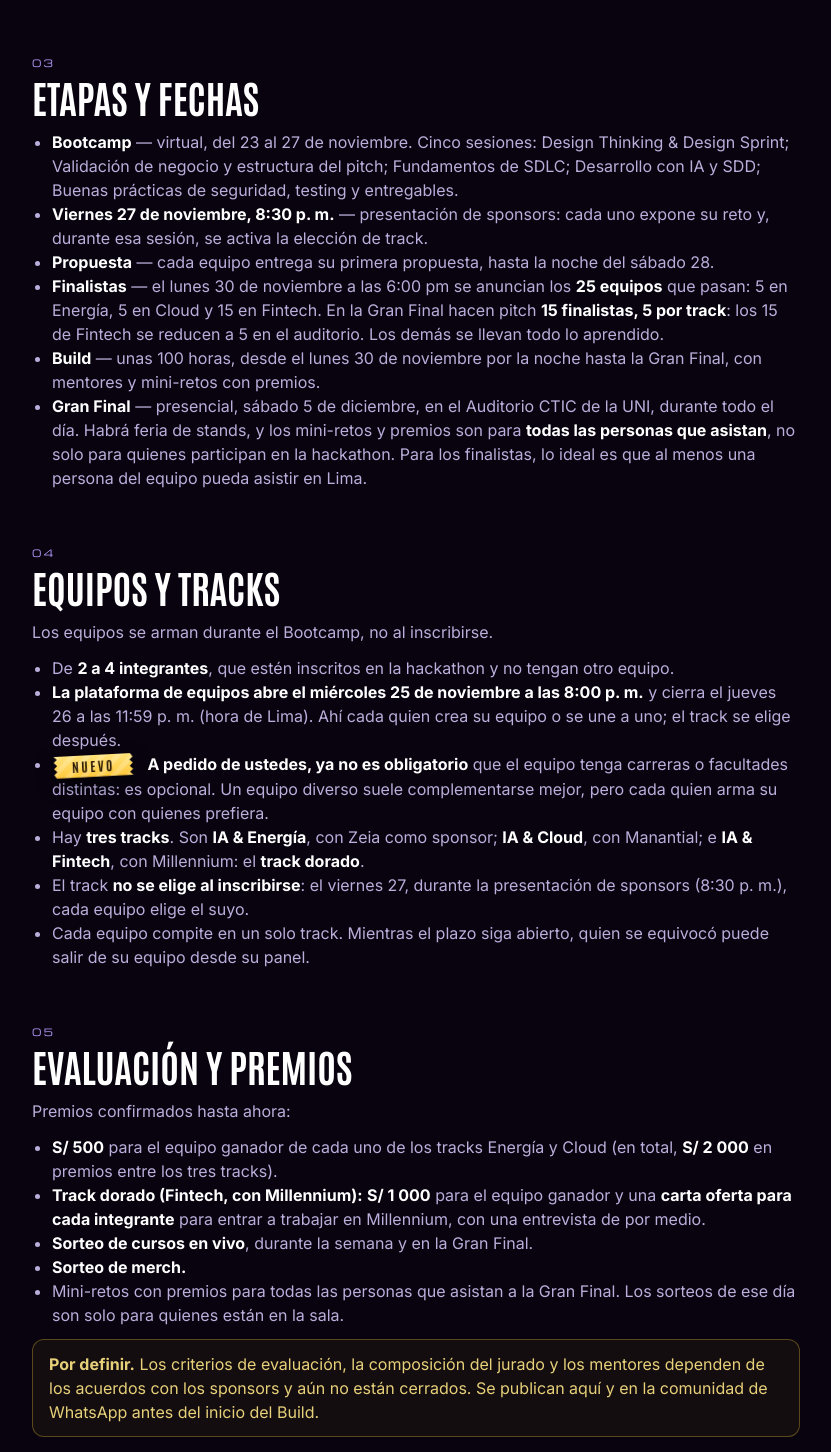
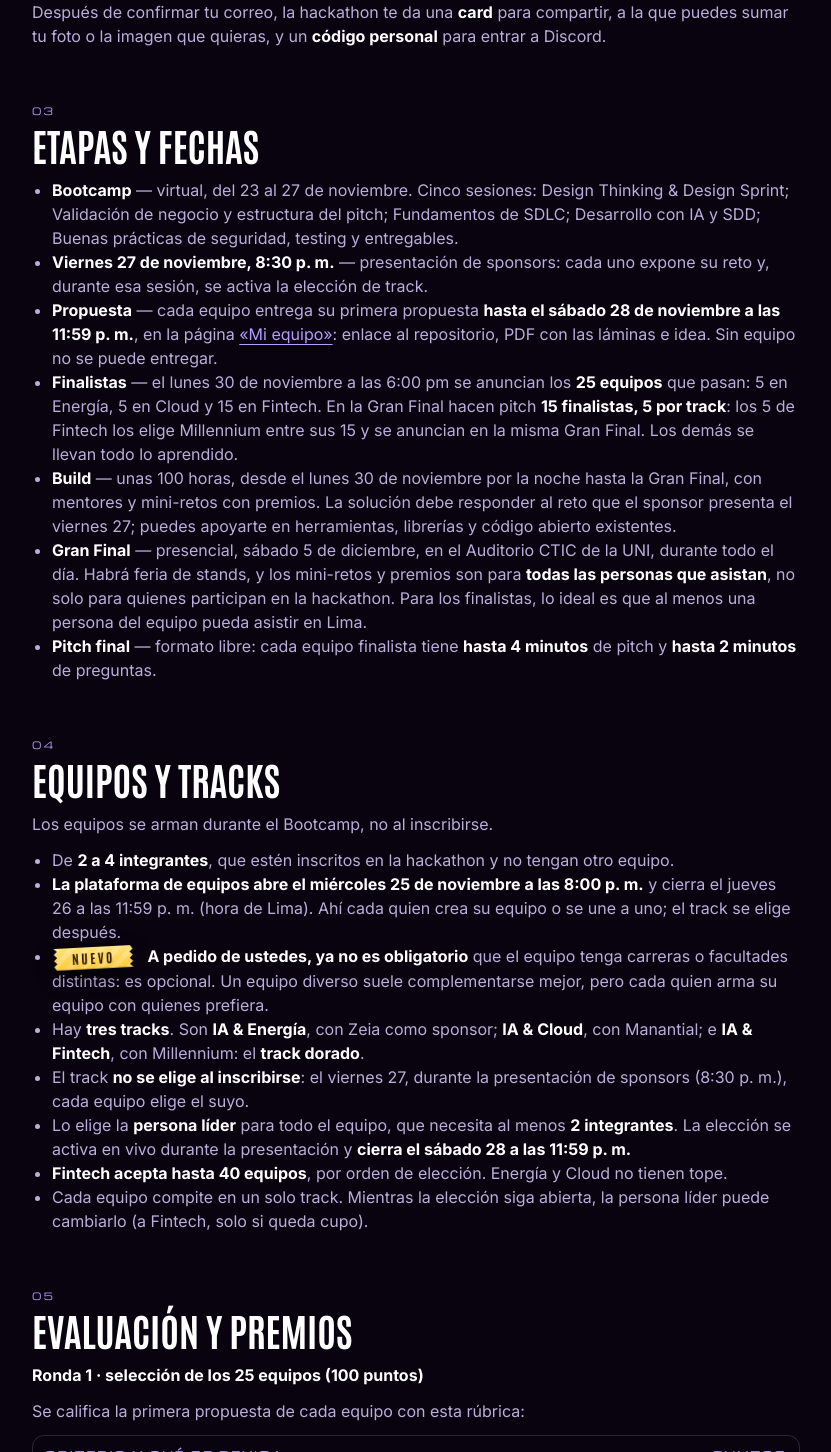
Before and after one commit to IEEE-CIS-UNI/Hack-CIS, a Next.js app: page /bases in a window 1280 px wide. Shown: the part 1348-2800 px from the top of the page, without its empty margins (224-1055 px from the left). Built offline with nearby package versions, Linux system fonts and the light colour scheme; no server answers.

Commit message:
Bases: rúbricas, proceso de selección, plazos de tracks y entrega, pitch y premios

```diff
--- a/src/app/bases/page.tsx
+++ b/src/app/bases/page.tsx
@@ -22,9 +22,8 @@ export const metadata: Metadata = {
  * contenido sale de lo que el sitio ya afirma (fechas, cupos, tracks, reglas de
  * equipo) y de cómo está hecho el sistema de inscripción, no de supuestos.
  *
- * Lo que todavía no está decidido aparece marcado como pendiente en vez de
- * rellenarse con algo verosímil: unas bases con un dato inventado son peores
- * que unas bases con un hueco honesto.
+ * Lo que todavía no está decidido se omite en vez de rellenarse con algo verosímil: unas bases con un dato
+ * inventado son peores que unas bases con un hueco.
  */
 
 function Seccion({ n, titulo, children }: { n: string; titulo: string; children: React.ReactNode }) {
@@ -39,15 +38,32 @@ function Seccion({ n, titulo, children }: { n: string; titulo: string; children:
   );
 }
 
-function Pendiente({ children }: { children: React.ReactNode }) {
-  return (
-    <p className="rounded-xl border border-amber-300/30 bg-amber-300/5 px-4 py-3 text-amber-200/90">
-      <strong className="font-bold">Por definir.</strong> {children}
-    </p>
-  );
-}
+const B = ({ children }: { children: React.ReactNode }) => <strong className="text-white">{children}</strong>;
 
-const B = ({ children }: { children: React.ReactNode }) => <strong className="text-white">{children}</strong>;
+/** Rúbrica de la primera propuesta: con ella se eligen los 25 equipos que construyen. Suma 100. */
+const RUBRICA: [string, string, number][] = [
+  ["Problema y reto del track", "Entiende el reto del sponsor y lo plantea con claridad: a quién afecta y por qué importa.", 20],
+  ["Solución propuesta", "Responde al problema, aporta valor y se explica en pocas líneas.", 20],
+  ["Uso de agentes de IA", "Qué hará el agente, con qué herramientas y por qué la solución lo necesita.", 20],
+  ["Viabilidad y plan de desarrollo", "Alcanzable en 100 horas: alcance realista, hitos y roles del equipo.", 20],
+  ["Estructura de la propuesta", "Incluye problema, solución, tecnología, plan y uso de IA. Ordenada y legible.", 20],
+];
+/** [track, equipos que pasan a construir, finalistas que hacen pitch] */
+const PASAN: [string, string, string][] = [
+  ["IA & Energía (Zeia)", "5", "5"],
+  ["IA & Cloud (Manantial)", "5", "5"],
+  ["IA & Fintech (Millennium), track dorado", "15", "5 de los 15"],
+];
+/** Rúbrica de la Gran Final: peso de cada criterio en porcentaje. */
+const RUBRICA_FINAL: [string, number][] = [
+  ["Impacto en el negocio (reto del track)", 50],
+  ["Viabilidad técnica y prototipo", 20],
+  ["Creatividad de la solución", 20],
+  ["Uso de agentes de IA", 5],
+  ["Calidad del pitch final", 5],
+];
+const celda = "border-b border-white/10 px-2.5 py-3 text-left align-top sm:px-3";
+const cabeza = `${celda} hud text-lavender max-sm:!text-[0.5rem] max-sm:!tracking-[0.08em]`;
 
 export default function BasesPage() {
   return (
@@ -77,6 +93,10 @@ export default function BasesPage() {
               </li>
               <li>
                 Hay <B>250 cupos</B> en la hackathon, por orden de inscripción. Al llenarse queda una <B>lista de espera de hasta 50 personas</B>: si alguien libera su lugar, quien sigue en la lista sube solo. Por eso se pide confirmar la asistencia antes del miércoles 25 de noviembre, 3:00 p. m. (hora de Lima); quien no confirma puede perder su lugar.
+              </li>
+              <li>
+                Quien sube de la lista de espera tiene su <B>propio plazo para confirmar</B>, indicado en el correo. Quien
+                pierde su lugar por no confirmar y quiere volver, entra <B>al final de la fila</B>, si aún hay sitio.
               </li>
               <li>
                 <B>Bootcamp:</B> abierto a cualquier persona, sin costo y sin límite de cupos. Puedes entrar
@@ -129,21 +149,26 @@ export default function BasesPage() {
                 <B>Viernes 27 de noviembre, 8:30 p. m.</B> — presentación de sponsors: cada uno expone su reto y, durante esa sesión, se activa la elección de track.
               </li>
               <li>
-                <B>Propuesta</B> — cada equipo entrega su primera propuesta, hasta la noche del sábado 28.
+                <B>Propuesta</B> — cada equipo entrega su primera propuesta <B>hasta el sábado 28 de noviembre a las 11:59 p. m.</B>, en la página <Link href="/equipos/mi-equipo">«Mi equipo»</Link>: enlace al repositorio, PDF con las láminas e idea. Sin equipo no se puede entregar.
               </li>
               <li>
                 <B>Finalistas</B> — el lunes 30 de noviembre a las 6:00 pm se anuncian los{" "}
-                <B>25 equipos</B> que pasan: 5 en Energía, 5 en Cloud y 15 en Fintech. En la Gran Final hacen pitch <B>15 finalistas, 5 por track</B>: los 15 de Fintech se reducen a 5 en el auditorio. Los demás se llevan todo lo aprendido.
+                <B>25 equipos</B> que pasan: 5 en Energía, 5 en Cloud y 15 en Fintech. En la Gran Final hacen pitch <B>15 finalistas, 5 por track</B>: los 5 de Fintech los elige Millennium entre sus 15 y se anuncian en la misma Gran Final. Los demás se llevan todo lo aprendido.
               </li>
               <li>
                 <B>Build</B> — unas 100 horas, desde el lunes 30 de noviembre por la noche hasta la Gran Final,
-                con mentores y mini-retos con premios.
+                con mentores y mini-retos con premios. La solución debe responder al reto que el sponsor presenta el
+                viernes 27; puedes apoyarte en herramientas, librerías y código abierto existentes.
               </li>
               <li>
                 <B>Gran Final</B> — presencial, sábado 5 de diciembre, en el Auditorio CTIC de la UNI, durante
                 todo el día. Habrá feria de stands, y los mini-retos y premios son para{" "}
                 <B>todas las personas que asistan</B>, no solo para quienes participan en la hackathon. Para los
                 finalistas, lo ideal es que al menos una persona del equipo pueda asistir en Lima.
+              </li>
+              <li>
+                <B>Pitch final</B> — formato libre: cada equipo finalista tiene <B>hasta 4 minutos</B> de pitch y{" "}
+                <B>hasta 2 minutos</B> de preguntas.
               </li>
             </ul>
           </Seccion>
@@ -166,14 +191,65 @@ export default function BasesPage() {
                 equipo elige el suyo.
               </li>
               <li>
-                Cada equipo compite en un solo track. Mientras el plazo siga abierto, quien se equivocó puede
-                salir de su equipo desde su panel.
+                Lo elige la <B>persona líder</B> para todo el equipo, que necesita al menos <B>2 integrantes</B>. La elección
+                se activa en vivo durante la presentación y <B>cierra el sábado 28 a las 11:59 p. m.</B>
+              </li>
+              <li>
+                <B>Fintech acepta hasta 40 equipos</B>, por orden de elección. Energía y Cloud no tienen tope.
+              </li>
+              <li>
+                Cada equipo compite en un solo track. Mientras la elección siga abierta, la persona líder puede
+                cambiarlo (a Fintech, solo si queda cupo).
               </li>
             </ul>
           </Seccion>
 
           <Seccion n="05" titulo="Evaluación y premios">
-            <p>Premios confirmados hasta ahora:</p>
+            <p className="font-bold text-white">Ronda 1 · selección de los 25 equipos (100 puntos)</p>
+            <p>Se califica la primera propuesta de cada equipo con esta rúbrica:</p>
+            <div className="overflow-hidden rounded-xl border border-white/15">
+              <table className="w-full border-collapse text-[0.95rem]">
+                <thead><tr><th scope="col" className={cabeza}>Criterio y qué se revisa</th><th scope="col" className={`${cabeza} w-20 !text-right`}>Puntos</th></tr></thead>
+                <tbody>
+                  {RUBRICA.map(([criterio, revisa, puntos]) => (
+                    <tr key={criterio}><td className={celda}><B>{criterio}</B><br />{revisa}</td><td className={`${celda} !text-right font-bold text-white`}>{puntos}</td></tr>
+                  ))}
+                </tbody>
+              </table>
+            </div>
+            <p className="mt-4 font-bold text-white">Proceso de selección</p>
+            <ul>
+              <li>Cada propuesta la revisan <B>2 revisores internos</B> por separado; el puntaje final es el <B>promedio</B>.</li>
+              <li>Si la diferencia entre ambos supera los <B>15 puntos</B>, un <B>tercer revisor</B> también la puntúa y se promedian los dos puntajes más cercanos.</li>
+              <li>Pasan a construir <B>25 equipos</B>: los de mayor puntaje en cada track, según la tabla.</li>
+              <li><B>Desempate:</B> mayor puntaje en «Solución propuesta»; si sigue el empate, en «Viabilidad y plan de desarrollo».</li>
+              <li><B>Conflicto de interés:</B> quien revisa lo declara si conoce a un equipo, y no lo puntúa.</li>
+            </ul>
+            <div className="overflow-hidden rounded-xl border border-white/15">
+              <table className="w-full border-collapse text-[0.95rem]">
+                <thead><tr><th scope="col" className={cabeza}>Track</th><th scope="col" className={cabeza}>Construyen</th><th scope="col" className={cabeza}>Pitch final</th></tr></thead>
+                <tbody>
+                  {PASAN.map(([track, construyen, pitch]) => (
+                    <tr key={track}><td className={celda}><B>{track}</B></td><td className={celda}>{construyen}</td><td className={celda}>{pitch}</td></tr>
+                  ))}
+                  <tr><td className={celda}><B>Total</B></td><td className={`${celda} font-bold text-white`}>25</td><td className={`${celda} font-bold text-white`}>15</td></tr>
+                </tbody>
+              </table>
+            </div>
+            <p>En Fintech, los 5 finalistas los elige <B>Millennium</B> entre los 15 que construyen y se anuncian en la misma Gran Final.</p>
+            <p className="mt-4 font-bold text-white">Gran Final · rúbrica de evaluación</p>
+            <div className="overflow-hidden rounded-xl border border-white/15">
+              <table className="w-full border-collapse text-[0.95rem]">
+                <thead><tr><th scope="col" className={cabeza}>Criterio</th><th scope="col" className={`${cabeza} w-20 !text-right`}>Peso</th></tr></thead>
+                <tbody>
+                  {RUBRICA_FINAL.map(([criterio, peso]) => (
+                    <tr key={criterio}><td className={celda}><B>{criterio}</B></td><td className={`${celda} !text-right font-bold text-white`}>{peso}%</td></tr>
+                  ))}
+                </tbody>
+              </table>
+            </div>
+            <p className="mt-4 font-bold text-white">Premios</p>
+            <p>Premios confirmados hasta ahora. Se entregan <B>en vivo en la Gran Final</B> o, a más tardar, en <B>5 días hábiles</B>:</p>
             <ul>
               <li><B>S/ 500</B> para el equipo ganador de cada uno de los tracks Energía y Cloud (en total, <B>S/ 2 000</B> en premios entre los tres tracks).</li>
               <li><B>Track dorado (Fintech, con Millennium):</B> <B>S/ 1 000</B> para el equipo ganador y una <B>carta oferta para cada integrante</B> para entrar a trabajar en Millennium, con una entrevista de por medio.</li>
@@ -181,11 +257,6 @@ export default function BasesPage() {
               <li><B>Sorteo de merch.</B></li>
               <li>Mini-retos con premios para todas las personas que asistan a la Gran Final. Los sorteos de ese día son solo para quienes están en la sala.</li>
             </ul>
-            <Pendiente>
-              Los criterios de evaluación, la composición del jurado y los mentores dependen de los acuerdos
-              con los sponsors y aún no están cerrados. Se publican aquí y en la comunidad de WhatsApp antes
-              del inicio del Build.
-            </Pendiente>
           </Seccion>
 
           <Seccion n="06" titulo="De quién es lo que construyes">
@@ -212,7 +283,7 @@ export default function BasesPage() {
               <li>Tu universidad o instituto (la deducimos del dominio de tu correo), tu carrera, tu ciclo y tu nivel.</li>
               <li>
                 Tu DNI <B>no se guarda</B>: de él solo conservamos una huella criptográfica irreversible, que
-                sirve para impedir inscripciones duplicadas y para que tu líder pueda sumarte a su equipo, y nada más.
+                sirve para impedir inscripciones duplicadas, y nada más.
               </li>
               <li>Si los das: tu LinkedIn, tu GitHub, tu usuario de Discord, tu foto o imagen y cómo te enteraste del evento.</li>
               <li>Tus inscripciones (hackathon y sesiones del bootcamp) y tu equipo.</li>
@@ -232,7 +303,8 @@ export default function BasesPage() {
               <li>
                 Pedir que borremos tu inscripción escribiéndonos por{" "}
                 <a href={LINKS.instagram} target="_blank" rel="noopener noreferrer">Instagram</a> o{" "}
-                <a href={LINKS.linkedin} target="_blank" rel="noopener noreferrer">LinkedIn</a>. La eliminamos
+                <a href={LINKS.linkedin} target="_blank" rel="noopener noreferrer">LinkedIn</a>, o al correo{" "}
+                <a href="mailto:ieee.cis@uni.edu.pe">ieee.cis@uni.edu.pe</a>. La eliminamos
                 completa, sin condiciones y sin pedirte explicaciones.
               </li>
             </ul>
@@ -298,6 +370,10 @@ export default function BasesPage() {
             </p>
             <ul>
               <li>
+                <Cinta chica /> <B>25 de noviembre:</B> se publicaron las rúbricas y el proceso de selección, la presentación
+                de sponsors quedó el viernes 27 a las 8:30 p. m. y se detallaron los plazos de tracks, entrega y premios.
+              </li>
+              <li>
                 <Cinta chica /> <B>22 de noviembre:</B> se eliminó la regla de que el equipo tuviera al menos 2 carreras o
                 facultades distintas; ahora es opcional.
               </li>
```
Also changed, not shown: public/llms.txt.
